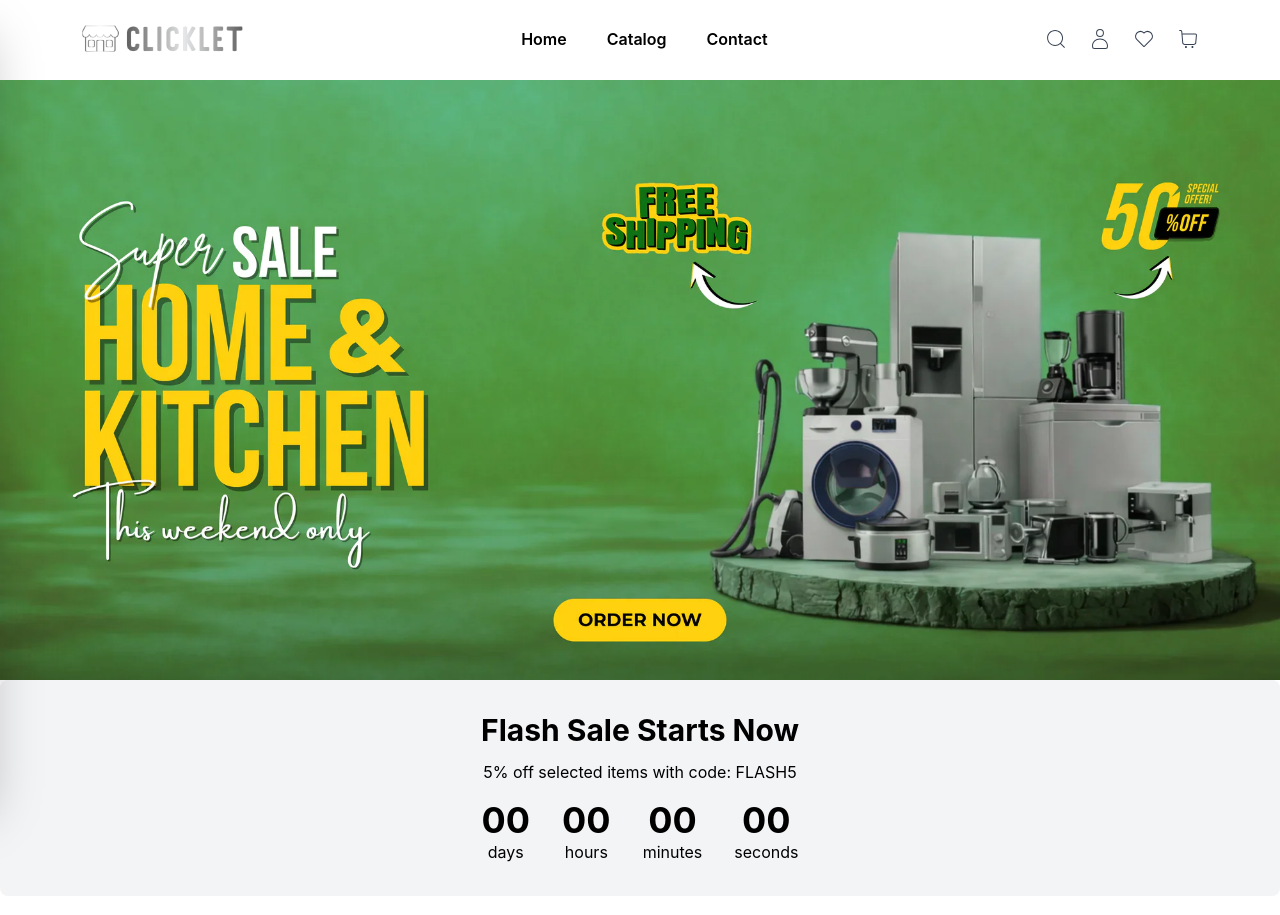
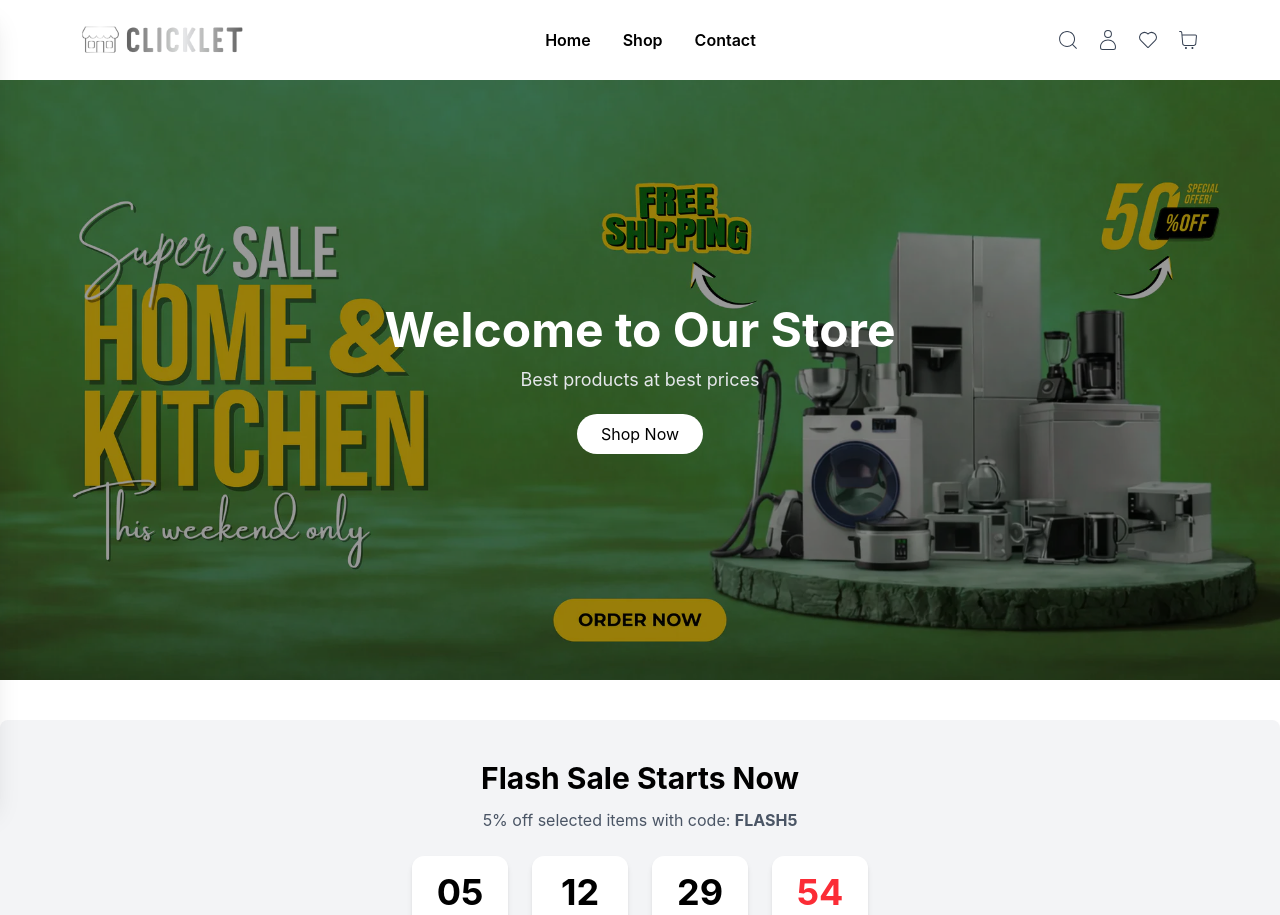
Before and after one commit to murtazakh41/ClickLet, a React (Vite) app: page / in a window 1280 px wide. Shown: the top 915 px of the page. Built offline with nearby package versions, Linux system fonts and the light colour scheme.

Commit message:
feat: implement routing and add Home page with components

```diff
--- a/package.json
+++ b/package.json
@@ -12,10 +12,12 @@
   },
   "dependencies": {
     "@tailwindcss/vite": "^4.3.0",
+    "gsap": "^3.15.0",
     "lucide-react": "^1.3.0",
     "react": "^19.2.6",
     "react-dom": "^19.2.6",
     "react-icons": "^5.6.0",
+    "react-router-dom": "^7.16.0",
     "tailwindcss": "^4.3.0"
   },
   "devDependencies": {
--- a/src/App.jsx
+++ b/src/App.jsx
@@ -1,31 +1,30 @@
-import React from 'react'
-import './App.css'
-import Navbar from './components/Navbar'
-import Hero from './components/Hero'
-import Timepage from './components/Timepage'
-import Shopscrad from './components/Shopscrad'
-import BestSellers from './components/BestSellers'
-import MarqueePage from './components/MarqueePage'
-import ProudectDittles from './components/ProudectDittles'
-import CustomrReviews from './components/CustomrReviews'
-import HlapLine from './components/HlapLine'
-import Footer from './components/Footer'
+import React from "react";
+import { BrowserRouter as Router, Routes, Route } from "react-router-dom";
+import "./App.css";
+
+import Navbar from "./components/Navbar";
+import Footer from "./components/Footer";
+
+import Home from "./pages/Home";
 
 const App = () => {
   return (
-    <div>
+    <Router>
       <Navbar />
-      <Hero/>
-      <Timepage/>
-      <Shopscrad/>
-      <BestSellers/>
-      <MarqueePage/>
-      <ProudectDittles/>
-      <CustomrReviews/>
-      <HlapLine/>
-      <Footer/>
-    </div>
-  )
-}
 
-export default App
+      <Routes>
+        {/* Home Page */}
+        <Route
+          path="/"
+          element={
+            <Home />
+          }
+        />
+      </Routes>
+
+      <Footer />
+    </Router>
+  );
+};
+
+export default App;
--- a/src/components/Hero.jsx
+++ b/src/components/Hero.jsx
@@ -1,11 +1,36 @@
-import React from 'react'
-import heroImage from '../assets/hero.webp'
+import React from "react";
+import heroImage from "../assets/hero.webp";
+
 const Hero = () => {
   return (
-    <div>
-     <img src={heroImage} alt="Hero" />
-    </div>
-  )
-}
+    <section className="w-full relative">
 
-export default Hero
+      {/* IMAGE */}
+      <img
+        src={heroImage}
+        alt="Hero"
+        className="w-full h-[400px] md:h-[500px] lg:h-[600px] object-cover"
+      />
+
+      {/* OVERLAY TEXT (OPTIONAL BUT LOOKS PROFESSIONAL) */}
+      <div className="absolute inset-0 bg-black/40 flex flex-col justify-center items-center text-white text-center px-4">
+
+        <h1 className="text-2xl md:text-4xl lg:text-5xl font-bold">
+          Welcome to Our Store
+        </h1>
+
+        <p className="mt-3 text-sm md:text-lg text-gray-200">
+          Best products at best prices
+        </p>
+
+        <button className="mt-5 bg-white text-black px-6 py-2 rounded-full hover:scale-105 transition">
+          Shop Now
+        </button>
+
+      </div>
+
+    </section>
+  );
+};
+
+export default Hero;
--- a/src/components/Navbar.jsx
+++ b/src/components/Navbar.jsx
@@ -1,233 +1,116 @@
-import React from 'react'
-import logo from '../assets/Logo.avif'
+import React, { useState } from "react";
+import { Link } from "react-router-dom";
+import logo from "../assets/Logo.avif";
+
 import {
   CiSearch,
   CiUser,
   CiHeart,
   CiShoppingCart,
   CiMenuFries,
-  CiCircleRemove
+  CiCircleRemove,
 } from "react-icons/ci";
 
 const Navbar = () => {
-
-  const [searchTerm, setSearchTerm] = React.useState('');
-  const [showSearch, setShowSearch] = React.useState(false);
-  const [mobileMenu, setMobileMenu] = React.useState(false);
+  const [searchTerm, setSearchTerm] = useState("");
+  const [showSearch, setShowSearch] = useState(false);
+  const [mobileMenu, setMobileMenu] = useState(false);
 
   return (
     <>
-      <nav className='w-full h-20 bg-white px-5 md:px-10 lg:px-20 py-4 overflow-hidden'>
+      {/* NAVBAR */}
+      <nav className="w-full h-20 bg-white px-5 md:px-10 lg:px-20 py-4 flex justify-between items-center overflow-hidden">
 
-        <div className="flex justify-between items-center">
-
-          {/* Left Side */}
+        {/* LEFT */}
         <div className="flex items-center gap-4">
 
           {/* Mobile Menu Button */}
-            <button
-              className='lg:hidden'
-              onClick={() => setMobileMenu(true)}
-            >
-              <CiMenuFries className='text-3xl' />
+          <button className="lg:hidden" onClick={() => setMobileMenu(true)}>
+            <CiMenuFries className="text-3xl" />
           </button>
 
-            {/* Logo */}
-            <div className="logo">
-              {logo && (
+          {/* LOGO */}
+          <Link to="/">
             <img
               src={logo}
-                  alt="Logo"
-                  className='h-7 md:h-8 cursor-pointer transition-transform duration-300 hover:scale-105'
+              alt="logo"
+              className="h-7 md:h-8 cursor-pointer hover:scale-105 transition"
             />
-              )}
+          </Link>
         </div>
 
+        {/* CENTER LINKS */}
+        <div className="hidden lg:flex gap-8 font-semibold">
+          <Link to="/" className="hover:text-gray-600">Home</Link>
+          <Link to="/shop" className="hover:text-gray-600">Shop</Link>
+          <Link to="/contact" className="hover:text-gray-600">Contact</Link>
         </div>
 
-          {/* Desktop Center */}
-          <div className="hidden lg:flex relative flex-1 justify-center items-center h-[45px] overflow-hidden">
-
-            {/* Links */}
-            <div
-              className={`absolute transition-all duration-500 ease-in-out ${
-                showSearch
-                  ? 'opacity-0 -translate-y-5 pointer-events-none'
-                  : 'opacity-100 translate-y-0'
-              }`}
-            >
-              <ul className="flex space-x-10 font-semibold">
-
-                {["Home", "Catalog", "Contact"].map((item, index) => (
-                  <li key={index}>
-                    <a
-                      href="#"
-                      className="relative group text-black transition-colors duration-300 hover:text-gray-700"
-                    >
-                      {item}
-
-                      <span className="absolute left-0 -bottom-1 w-0 h-[2px] bg-black transition-all duration-300 group-hover:w-full"></span>
-                    </a>
-                  </li>
-                ))}
-
-              </ul>
-            </div>
+        {/* RIGHT ICONS */}
+        <div className="flex items-center gap-4 text-gray-700">
 
           {/* Search */}
-            <div
-              className={`absolute w-[420px] transition-all duration-500 ease-in-out ${
-                showSearch
-                  ? 'opacity-100 translate-y-0'
-                  : 'opacity-0 translate-y-5 pointer-events-none'
-              }`}
-            >
-              <div className="relative">
+          <CiSearch
+            className="text-2xl cursor-pointer"
+            onClick={() => setShowSearch(!showSearch)}
+          />
+
+          <CiUser className="text-2xl cursor-pointer" />
+          <CiHeart className="text-2xl cursor-pointer" />
+          <CiShoppingCart className="text-2xl cursor-pointer" />
+        </div>
+      </nav>
+
+      {/* SEARCH BAR */}
+      {showSearch && (
+        <div className="w-full bg-gray-100 p-3 flex justify-center">
           <input
             type="text"
-                  placeholder='Search products...'
-                  className='w-full border border-gray-300 rounded-full px-5 py-2 outline-none focus:border-black transition-all duration-300'
+            placeholder="Search products..."
             value={searchTerm}
             onChange={(e) => setSearchTerm(e.target.value)}
+            className="w-[80%] md:w-[40%] px-4 py-2 rounded-full border"
           />
 
           <button
             onClick={() => setShowSearch(false)}
-                  className='absolute right-4 top-1/2 -translate-y-1/2 text-gray-500 hover:text-black transition'
+            className="ml-3 text-xl"
           >
             ✕
           </button>
         </div>
+      )}
+
+      {/* MOBILE MENU */}
+      <div
+        className={`fixed top-0 left-0 h-full w-72 bg-white shadow-xl z-50 transform transition-transform duration-300 ${
+          mobileMenu ? "translate-x-0" : "-translate-x-full"
+        }`}
+      >
+        <div className="flex justify-between p-5 border-b">
+          <h2 className="font-bold text-lg">Menu</h2>
+
+          <button onClick={() => setMobileMenu(false)}>
+            <CiCircleRemove className="text-3xl" />
+          </button>
         </div>
 
-          </div>
-
-          {/* Right Side Icons */}
-          <div className="flex items-center gap-3 md:gap-5 text-gray-700">
-
-            {/* Mobile Search */}
-            <div className='lg:hidden'>
-              <CiSearch className='text-2xl cursor-pointer' />
-            </div>
-
-            {/* Desktop Search */}
-            <div
-              className='hidden lg:block relative group'
-              onClick={() => setShowSearch(true)}
-            >
-              <CiSearch className='text-2xl cursor-pointer hover:text-black transition duration-300' />
-
-              <span className='absolute top-9 left-1/2 -translate-x-1/2 bg-black text-white text-xs px-3 py-1 rounded opacity-0 group-hover:opacity-100 transition duration-300 whitespace-nowrap'>
-                Search
-              </span>
-            </div>
-
-            {/* User */}
-            <div className='relative group'>
-              <CiUser className='text-2xl cursor-pointer hover:text-black transition duration-300' />
-
-              <span className='hidden lg:block absolute top-9 left-1/2 -translate-x-1/2 bg-black text-white text-xs px-3 py-1 rounded opacity-0 group-hover:opacity-100 transition duration-300 whitespace-nowrap'>
-                Account
-              </span>
-            </div>
-
-            {/* Wishlist */}
-            <div className='relative group'>
-              <CiHeart className='text-2xl cursor-pointer hover:text-black transition duration-300' />
-
-              <span className='hidden lg:block absolute top-9 left-1/2 -translate-x-1/2 bg-black text-white text-xs px-3 py-1 rounded opacity-0 group-hover:opacity-100 transition duration-300 whitespace-nowrap'>
-                Wishlist
-              </span>
-            </div>
-
-            {/* Cart */}
-            <div className='relative group'>
-              <CiShoppingCart className='text-2xl cursor-pointer hover:text-black transition duration-300' />
-
-              <span className='hidden lg:block absolute top-9 left-1/2 -translate-x-1/2 bg-black text-white text-xs px-3 py-1 rounded opacity-0 group-hover:opacity-100 transition duration-300 whitespace-nowrap'>
-                Cart
-              </span>
-            </div>
-
-          </div>
-
-        </div>
-
-        {/* Mobile Search Input */}
-        <div
-          className={`lg:hidden overflow-hidden transition-all duration-500 ${
-            showSearch ? 'max-h-20 mt-4 opacity-100' : 'max-h-0 opacity-0'
-          }`}
-        >
-          <div className="relative">
-            <input
-              type="text"
-              placeholder='Search...'
-              className='w-full border border-gray-300 rounded-full px-5 py-3 outline-none'
-              value={searchTerm}
-              onChange={(e) => setSearchTerm(e.target.value)}
-            />
-
-            <button
-              onClick={() => setShowSearch(false)}
-              className='absolute right-4 top-1/2 -translate-y-1/2'
-            >
-              ✕
-            </button>
+        <div className="flex flex-col p-5 gap-5 font-medium">
+          <Link to="/" onClick={() => setMobileMenu(false)}>Home</Link>
+          <Link to="/shop" onClick={() => setMobileMenu(false)}>Shop</Link>
+          <Link to="/contact" onClick={() => setMobileMenu(false)}>Contact</Link>
         </div>
       </div>
 
-      </nav>
-
-      {/* Mobile Sidebar */}
-      <div
-        className={`fixed top-0 left-0 h-full w-[280px] bg-white shadow-2xl z-50 transition-all duration-500 ${
-          mobileMenu ? 'translate-x-0' : '-translate-x-full'
-        }`}
-      >
-
-        {/* Top */}
-        <div className="flex justify-between items-center p-5 border-b">
-
-          <h2 className='text-xl font-bold'>
-            Menu
-          </h2>
-
-          <button onClick={() => setMobileMenu(false)}>
-            <CiCircleRemove className='text-3xl' />
-          </button>
-
-        </div>
-
-        {/* Links */}
-        <ul className='flex flex-col p-5 gap-6 text-lg font-medium'>
-
-          {["Home", "Catalog", "Contact"].map((item, index) => (
-            <li key={index}>
-              <a
-                href="#"
-                className='hover:pl-2 transition-all duration-300 inline-block'
-              >
-                {item}
-              </a>
-            </li>
-          ))}
-
-        </ul>
-
-      </div>
-
-      {/* Overlay */}
+      {/* OVERLAY */}
+      {mobileMenu && (
         <div
           onClick={() => setMobileMenu(false)}
-        className={`fixed inset-0 bg-black/40 z-40 transition-all duration-500 ${
-          mobileMenu
-            ? 'opacity-100 visible'
-            : 'opacity-0 invisible'
-        }`}
-      ></div>
+          className="fixed inset-0 bg-black/40 z-40"
+        />
+      )}
     </>
-  )
-}
+  );
+};
 
-export default Navbar
+export default Navbar;
--- a/src/components/Timepage.jsx
+++ b/src/components/Timepage.jsx
@@ -1,26 +1,84 @@
-import React from "react";
+import React, { useEffect, useState } from "react";
 
 const Timepage = () => {
+  const [time, setTime] = useState({
+    days: 5,
+    hours: 12,
+    minutes: 30,
+    seconds: 0,
+  });
+
+  useEffect(() => {
+    const timer = setInterval(() => {
+      setTime((prev) => {
+        let { days, hours, minutes, seconds } = prev;
+
+        if (seconds > 0) {
+          seconds--;
+        } else {
+          seconds = 59;
+
+          if (minutes > 0) {
+            minutes--;
+          } else {
+            minutes = 59;
+
+            if (hours > 0) {
+              hours--;
+            } else {
+              hours = 23;
+
+              if (days > 0) {
+                days--;
+              }
+            }
+          }
+        }
+
+        return { days, hours, minutes, seconds };
+      });
+    }, 1000);
+
+    return () => clearInterval(timer);
+  }, []);
+
+  const boxStyle =
+    "bg-white p-4 rounded-xl shadow-md w-24 text-center";
+
   return (
-    <div className="py-8 text-center bg-gray-100  rounded-lg">
+    <div className="py-10 text-center bg-gray-100 rounded-lg mt-10">
       <h3 className="text-3xl font-bold mb-3">Flash Sale Starts Now</h3>
-      <p>5% off selected items with code: FLASH5</p>
-      <div className="mt-4  flex justify-center gap-8">
-        <div>
-          <h1 className="text-4xl font-bold">00</h1>
-          <p>days</p>
+      <p className="text-gray-600">
+        5% off selected items with code: <b>FLASH5</b>
+      </p>
+
+      <div className="mt-6 flex justify-center gap-6 flex-wrap">
+        <div className={boxStyle}>
+          <h1 className="text-4xl font-bold">
+            {time.days.toString().padStart(2, "0")}
+          </h1>
+          <p>Days</p>
         </div>
-        <div>
-          <p className="text-4xl font-bold">00</p>
-          <p>hours</p>
+
+        <div className={boxStyle}>
+          <h1 className="text-4xl font-bold">
+            {time.hours.toString().padStart(2, "0")}
+          </h1>
+          <p>Hours</p>
         </div>
-        <div>
-          <p className="text-4xl font-bold">00</p>
-          <p>minutes</p>
+
+        <div className={boxStyle}>
+          <h1 className="text-4xl font-bold">
+            {time.minutes.toString().padStart(2, "0")}
+          </h1>
+          <p>Minutes</p>
         </div>
-        <div>
-          <p className="text-4xl font-bold">00</p>
-          <p>seconds</p>
+
+        <div className={boxStyle}>
+          <h1 className="text-4xl font-bold text-red-500">
+            {time.seconds.toString().padStart(2, "0")}
+          </h1>
+          <p>Seconds</p>
         </div>
       </div>
     </div>
--- /dev/null
+++ b/src/pages/Home.jsx
@@ -0,0 +1,27 @@
+import React from "react";
+
+import Hero from "../components/Hero";
+import Timepage from "../components/Timepage";
+import Shopscrad from "../components/Shopscrad";
+import BestSellers from "../components/BestSellers";
+import MarqueePage from "../components/MarqueePage";
+import ProudectDittles from "../components/ProudectDittles";
+import CustomrReviews from "../components/CustomrReviews";
+import HlapLine from "../components/HlapLine";
+
+const Home = () => {
+  return (
+    <>
+      <Hero />
+      <Timepage />
+      <Shopscrad />
+      <BestSellers />
+      <MarqueePage />
+      <ProudectDittles />
+      <CustomrReviews />
+      <HlapLine />
+    </>
+  );
+};
+
+export default Home;
```
Also changed, not shown: 1 other file (tests, documents, lock files or other folders). Lines whose indentation alone changed are shown as unchanged.
